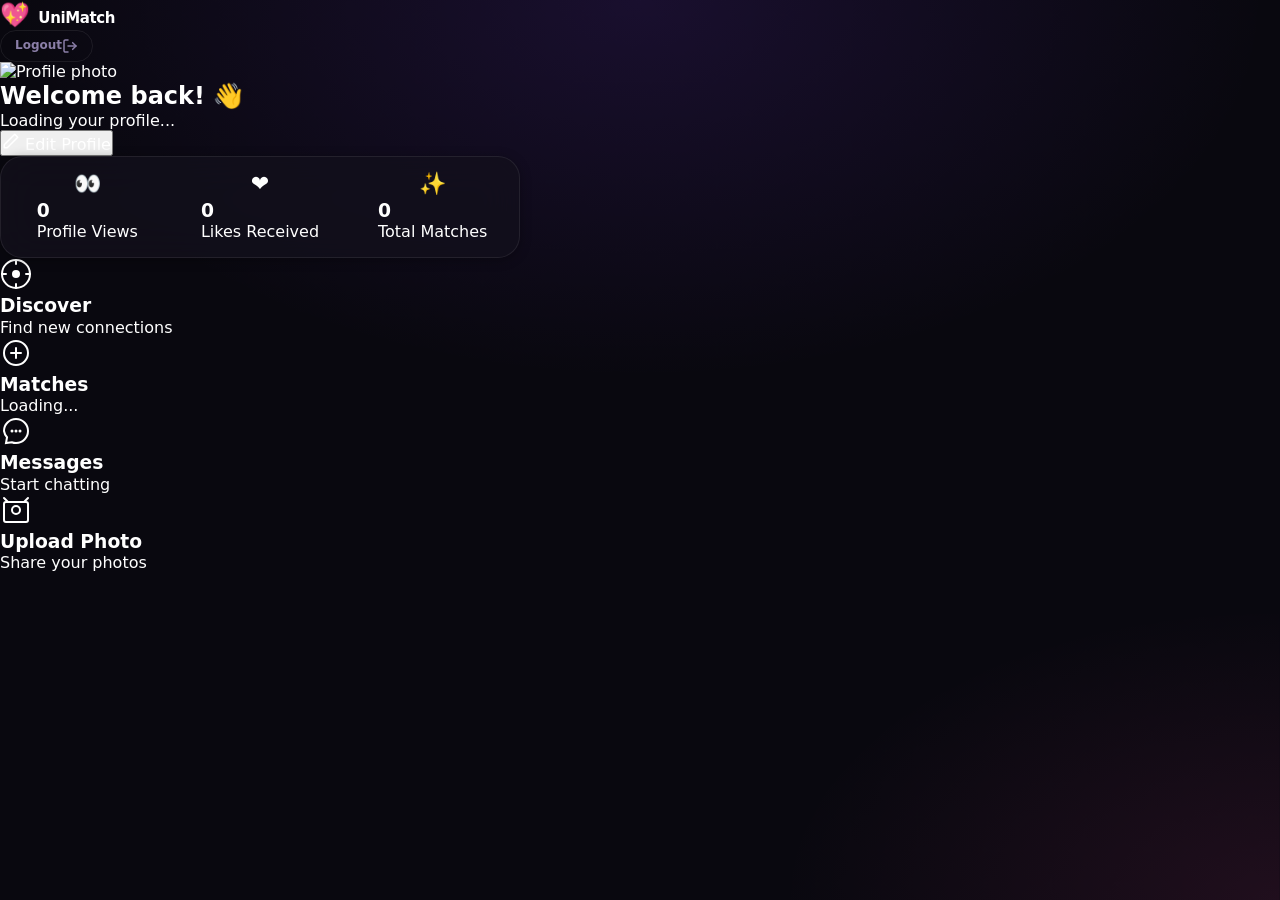
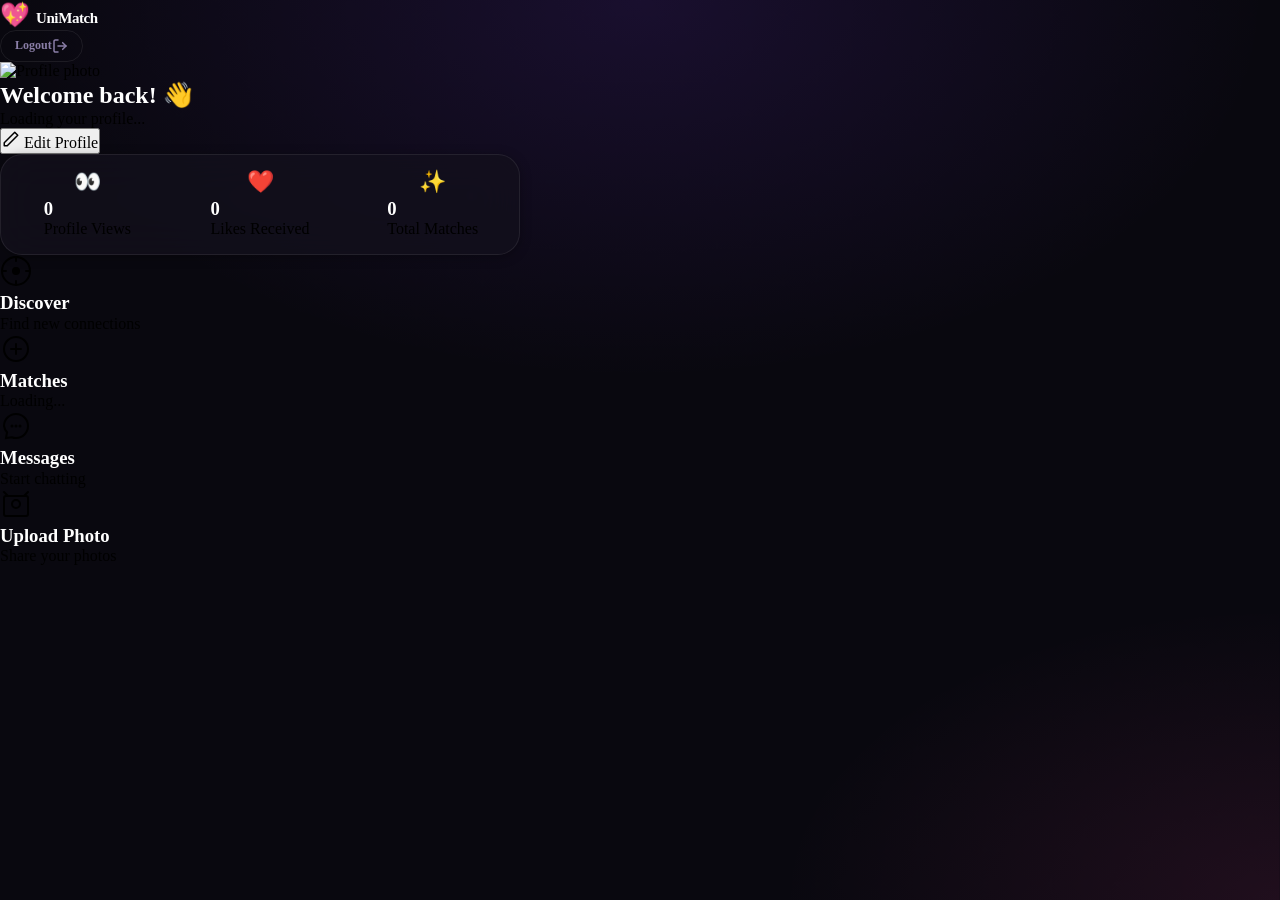

initial commit

--- a/dashboard.css
+++ b/dashboard.css
@@ -81,14 +81,13 @@
 }
 
 /* ── Global Reset ── */
-body {
+.dashboard-page {
   font-family: 'Outfit', system-ui, -apple-system, sans-serif;
   background-color: var(--bg);
   color: var(--ink);
   min-height: 100vh;
-  overflow-x: hidden;
-  -webkit-tap-highlight-color: transparent;
-  transition: background-color 0.3s ease, color 0.3s ease;
+  position: relative;
+  width: 100%;
 }
 h1, h2, h3, h4, h5, h6 { color: var(--ink); font-weight: 700; line-height: 1.25; }
 a { text-decoration: none; color: inherit; }
